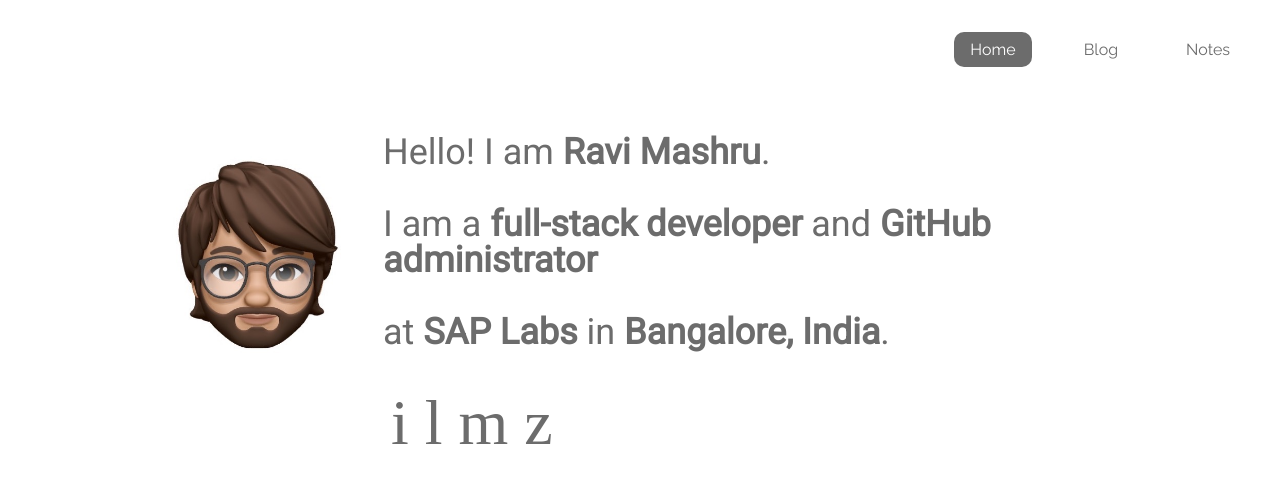
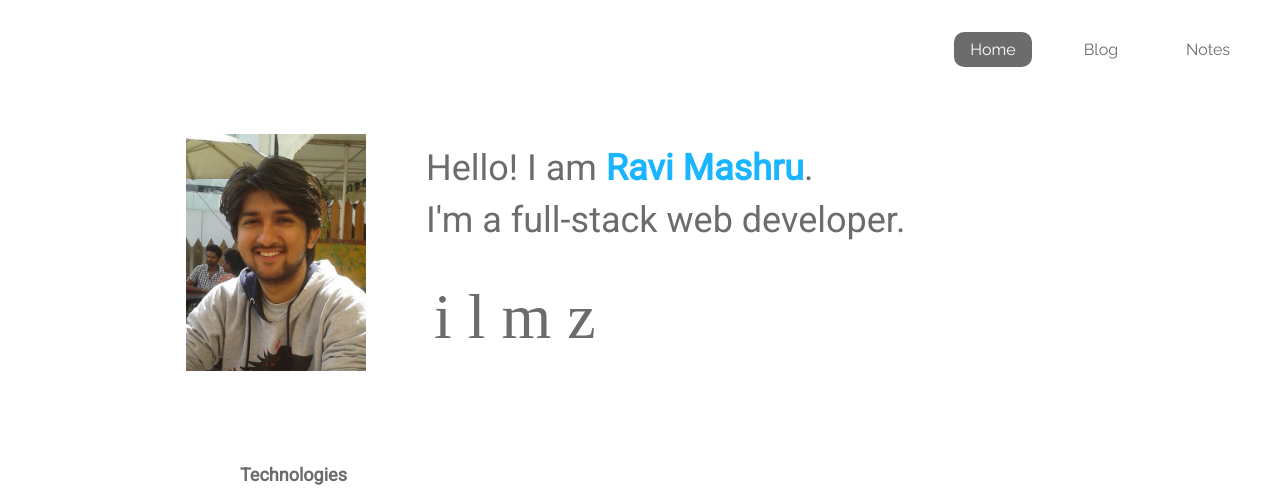
Before and after one commit to ravimashru/homepage, a Gatsby site: page / in a window 1280 px wide. Shown: the top 493 px of the page. Built offline with nearby package versions, Linux system fonts and the light colour scheme; Gatsby itself is replaced by a stand-in of ours; some packages are replaced by stand-ins of ours; a web font is replaced by a local one.

Commit message:
update profile header

```diff
--- a/src/components/layout.css
+++ b/src/components/layout.css
@@ -55,16 +55,23 @@
   font-size: 36px;
   margin: 36px;
   display: grid;
-  grid-template-columns: minmax(250px, 25%) auto;
+  grid-template-columns: minmax(300px, 25%) auto;
 }
 
 .prf-hdr-intro > div {
   line-height: 36px;
-  margin-bottom: 36px;
+  margin-bottom: 16px;
+  margin-top: 16px;
+}
+
+.prf-hdr-intro strong {
+  color: #19B6FF;
 }
 
 .prf-hdr-img {
   margin: auto;
+  grid-row-start: 1;
+  grid-row-end: 3;
 }
 
 .prf-hdr-social {
@@ -342,7 +349,7 @@
   padding: 0;
 }
 
-@media only screen and (max-width: 600px) {
+@media only screen and (max-width: 750px) {
   .prf-hdr-ctr {
     grid-template-columns: 100%;
     font-size: 24px;
@@ -427,7 +434,7 @@
   }
 }
 
-@media only screen and (min-width: 601px) and (max-width: 900px) {
+@media only screen and (min-width: 751px) and (max-width: 900px) {
   .prf-hdr-ctr {
     font-size: 26px;
   }
--- a/src/components/profile-header.js
+++ b/src/components/profile-header.js
@@ -1,26 +1,20 @@
 import React from 'react';
-import memoji from '../images/memoji.png';
+import me from '../images/me.png';
 
 export default function ProfileHeader() {
   return (
     <div className="prf-hdr-ctr">
       <div className="prf-hdr-img">
-        {/* <div style={{ borderRadius: '100%', backgroundColor: 'gray', height: '135px', width: '115px' }}></div> */}
-        <img src={memoji} height="200px" alt="me" />
+        <img src={me} alt="me" style={{ objectFit: 'contain', width: '180px' }} />
       </div>
       <div className="prf-hdr-intro">
         <div>
           Hello! I am <strong>Ravi Mashru</strong>.
         </div>
         <div>
-          I am a <strong>full-stack developer</strong> and{' '}
-          <strong>GitHub administrator</strong>
-        </div>
-        <div>
-          at <strong>SAP Labs</strong> in <strong>Bangalore, India</strong>.
+          I'm a full-stack web developer.
         </div>
       </div>
-      <div></div>
       <div className="prf-hdr-social">
         <div className="social-icon si si-linkedin">
           <a
```
